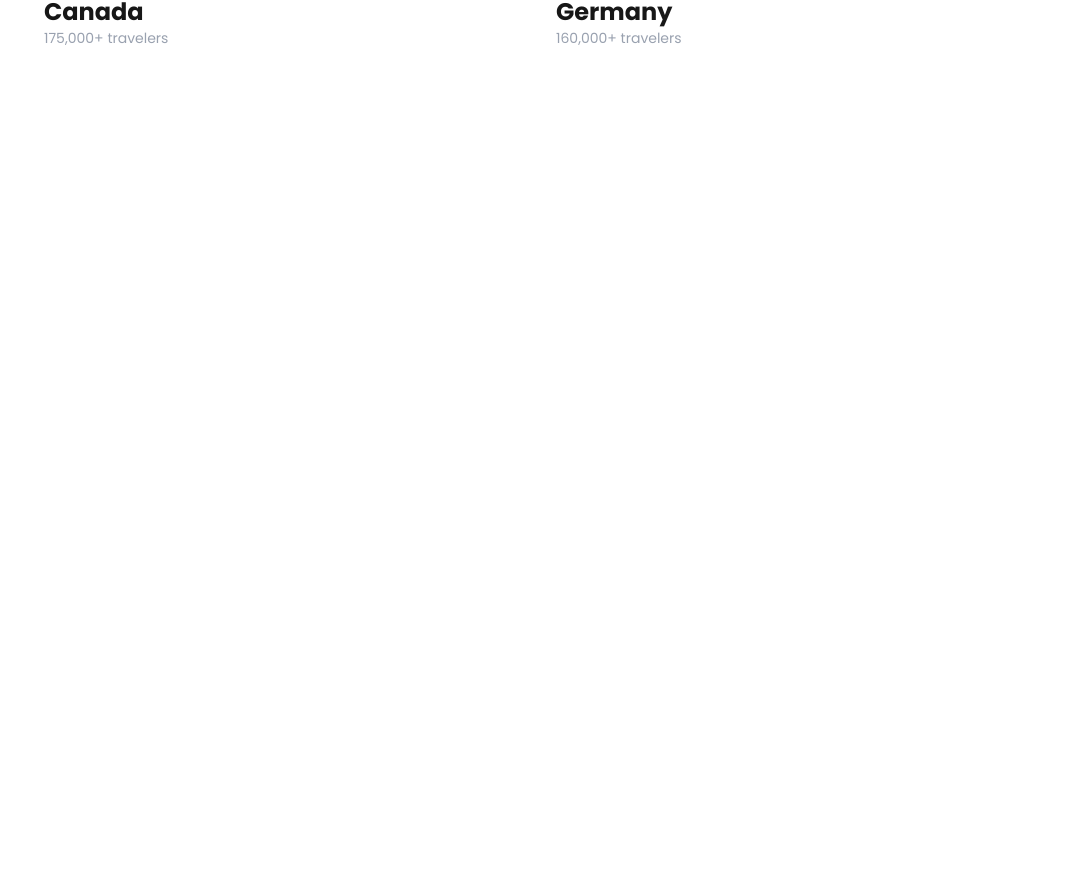
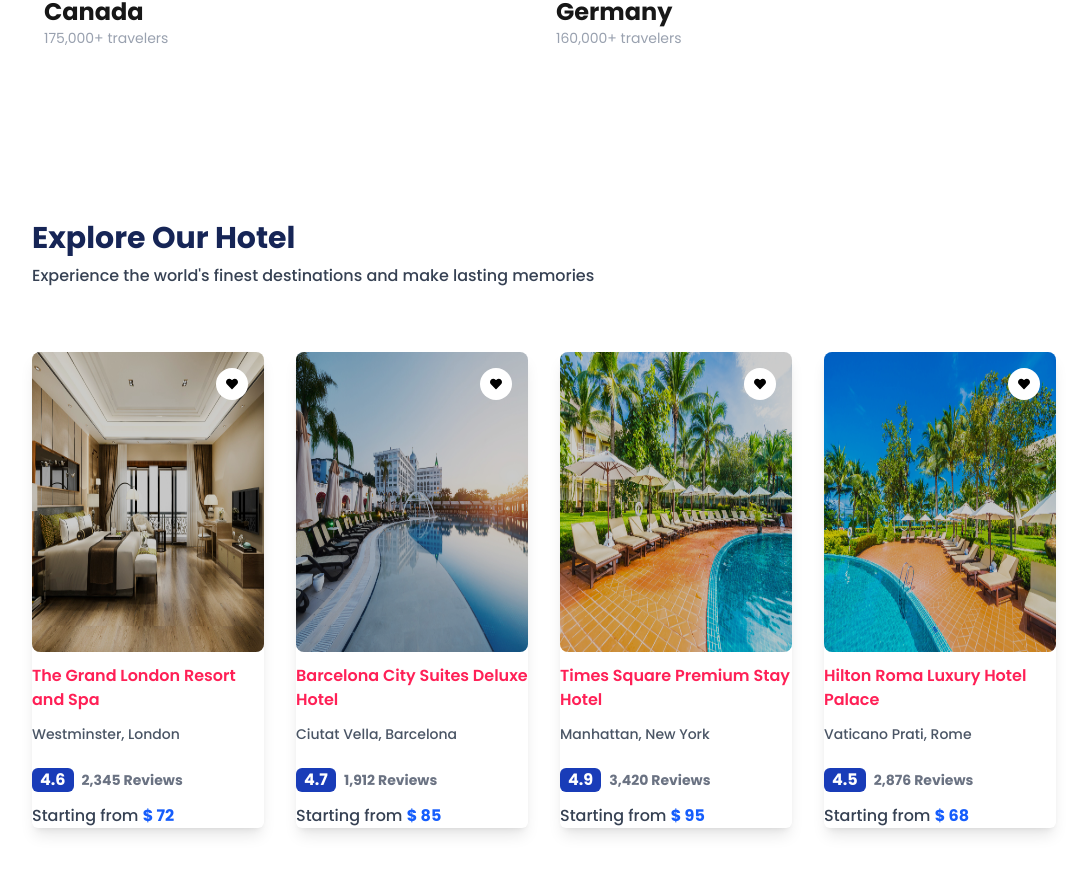
Before and after one commit to Tahsan35/trip_bazaar, a Next.js app: page / in a window 1280 px wide. Shown: the part 1436-2310 px from the top of the page, without its empty margins (96-1183 px from the left). Before the commit the page ends 1576 px from the top, so only its background shows below. Built offline with nearby package versions, Linux system fonts and the light colour scheme.

Commit message:
added hotel card section

```diff
--- a/components/Home/Destination/DestinationSlider.tsx
+++ b/components/Home/Destination/DestinationSlider.tsx
@@ -5,17 +5,17 @@
 
 const responsive = {
   desktop: {
-    breakpoint: { max: 3000, min: 1324 },
-    items: 5,
+    breakpoint: { max: 3000, min: 1024 },
+    items: 3,
     slidesToSlide: 1, // optional, default to 1.
   },
   tablet: {
-    breakpoint: { max: 1324, min: 764 },
+    breakpoint: { max: 1024, min: 650 },
     items: 2,
     slidesToSlide: 1, // optional, default to 1.
   },
   mobile: {
-    breakpoint: { max: 764, min: 0 },
+    breakpoint: { max: 610, min: 0 },
     items: 1,
     slidesToSlide: 1, // optional, default to 1.
   },
--- a/components/Home/Home.tsx
+++ b/components/Home/Home.tsx
@@ -1,11 +1,13 @@
 import Destination from "./Destination/Destination";
 import Hero from "./Hero/Hero";
+import Hotel from "./Hotel/Hotel";
 
 const Home = () => {
   return (
     <div className="overflow-hidden">
       <Hero />
       <Destination />
+      <Hotel />
     </div>
   );
 };
--- /dev/null
+++ b/components/Home/Hotel/Hotel.tsx
@@ -0,0 +1,23 @@
+import SectionHeading from "@/components/Helper/SectionHeading";
+import { hotelsData } from "@/data/data";
+import HotelCard from "./HotelCard";
+
+const Hotel = () => {
+  return (
+    <div className="pt-20 pb-20">
+      {/* section heading */}
+      <SectionHeading heading="Explore Our Hotel" />
+      {/* section content */}
+      <div className="mt-16 w-[80%] mx-auto grid grid-cols-1 md:grid-cols-2 lg:grid-cols-3 xl:grid-cols-4 gap-8 items-center">
+        {/* hotel card  */}
+        {hotelsData.map((data) => (
+          <div key={data.id} className="shadow-lg rounded-md">
+            <HotelCard hotel={data} />
+          </div>
+        ))}
+      </div>
+    </div>
+  );
+};
+
+export default Hotel;
--- /dev/null
+++ b/components/Home/Hotel/HotelCard.tsx
@@ -0,0 +1,63 @@
+import Image from "next/image";
+import { FaHeart } from "react-icons/fa";
+
+type Props = {
+  hotel: {
+    id: number;
+    image: string;
+    name: string;
+    location: string;
+    rating: number;
+    reviews: string;
+    price: string;
+  };
+};
+
+const HotelCard = ({ hotel }: Props) => {
+  return (
+    <section>
+      <div className="relative h-[300px] w-full rounded-lg cursor-pointer group overflow-hidden">
+        {/* Add to fav button */}
+        <div className="absolute top-4 right-4 z-20 w-8 h-8 bg-white rounded-full text-black flex items-center justify-center flex-col">
+          <FaHeart className="w-3 h-3" />
+        </div>
+        {/* overlay */}
+        <div className="absolute inset-0 bg-black opacity-20 z-10"></div>
+        {/* Image */}
+        <Image
+          src={hotel.image}
+          alt={hotel.name}
+          fill
+          className="object-cove traction-all duration-300 group-hover:scale-110"
+          style={{ zIndex: 0 }}
+        />
+        {/* You can add more content here, such as hotel name, price, etc. */}
+      </div>
+      {/* content */}
+      <div>
+        <h1 className="font-semibold text-rose-500 hover:text-rose-300 mt-3 cursor-pointer transition-all duration-200">
+          {hotel.name}
+        </h1>
+        <p className="text-sm text-gray-600 mt-3 mb-6 font-medium ">
+          {hotel.location}
+        </p>
+        {/* ratings */}
+        <div className="flex items-center space-x-2">
+          <div className="bg-blue-800 rounded-md px-2 font-bold text-white">
+            {hotel.rating}
+          </div>
+          <span className="text-gray-500 text-sm font-bold">
+            {hotel.reviews} Reviews
+          </span>
+        </div>
+        {/* price */}
+        <p className="mt-3 text-gray-700 font-medium">
+          Starting from{" "}
+          <span className="text-blue-600 font-bold">$ {hotel.price} </span>
+        </p>
+      </div>
+    </section>
+  );
+};
+
+export default HotelCard;
```
Also changed, not shown: 1 other file (tests, documents, lock files or other folders).
